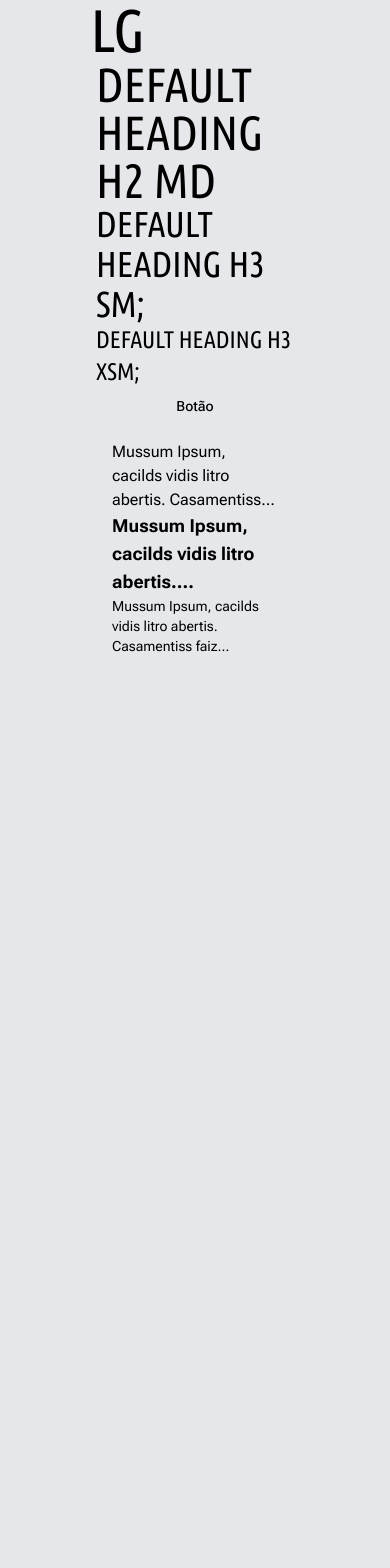
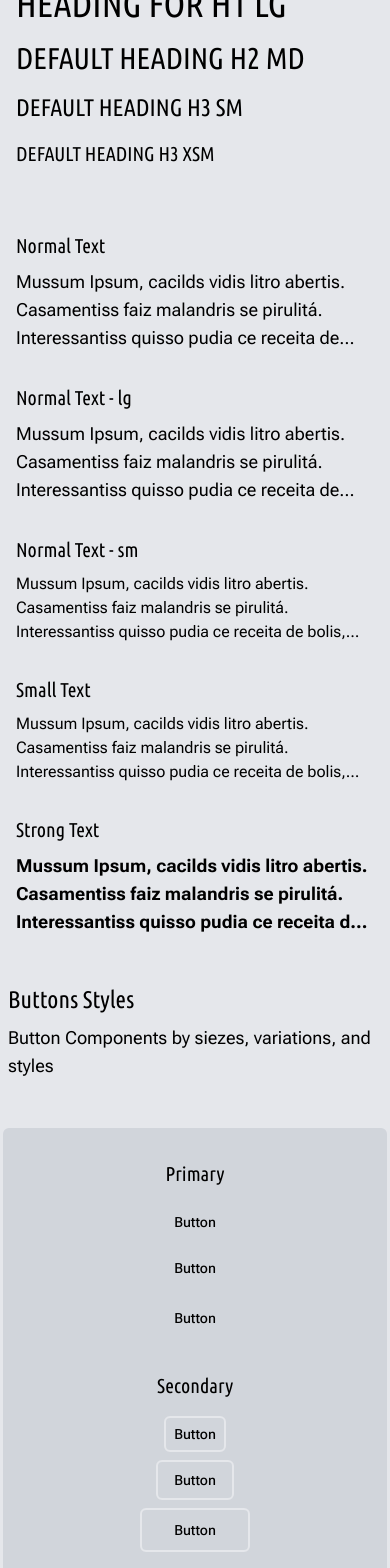
Before and after one commit to JohnnyCarreiro/next-prismic-tailwind-template, a Next.js app: page /components in a window 390 px wide. Shown: the part 432-2000 px from the top of the page. Before the commit the page ends 1200 px from the top, so only its background shows below. Built offline with nearby package versions, Linux system fonts and the light colour scheme.

Commit message:
refactor(comp): refactoring components for responsive layout

```diff
--- a/src/app/components/page.tsx
+++ b/src/app/components/page.tsx
@@ -1,51 +1,24 @@
-import { Button } from '@/components/@core/Button'
 import { Heading } from '@/components/@core/Heading'
 import { Text } from '@/components/@core/Text'
 
+import { Headings } from './sections/Headings'
+import { Buttons } from './sections/Buttons'
+import { Texts } from './sections/Texts'
+
 export default function Home() {
   return (
-    <main className="flex h-full min-h-screen flex-col items-center justify-between px-24 py-24">
-      <Heading as="h1" size="xlg" className={'uppercase'}>
-        Heading for H1 XLG
-      </Heading>
-      <Heading as="h1" size="lg" className={'uppercase'}>
-        Heading for H1 LG
-      </Heading>
-      <Heading className={'uppercase'}>Default Heading H2 MD</Heading>
-      <Heading as="h3" size="sm" className={' uppercase'}>
-        Default Heading H3 SM;
-      </Heading>
-      <Heading as="h4" size="xsm" className={' uppercase'}>
-        Default Heading H3 XSM;
-      </Heading>
-      <Button
-        className={
-          'rounded-full bg-brand_primary px-4 text-primary-950 hover:bg-primary-200'
-        }
-        isLoading={false}
-        variant={'secondary'}
-        disabled={false}
-        size={'sm'}
-      >
-        Botão
-      </Button>
-      <div className="max-w-md p-4 text-secondary-800">
-        <Text as="p" className="line-clamp-3">
-          Mussum Ipsum, cacilds vidis litro abertis. Casamentiss faiz malandris
-          se pirulitá. Interessantiss quisso pudia ce receita de bolis, mais
-          bolis eu num gostis.
-        </Text>
-        <Text as="strong" size="lg" className="line-clamp-3">
-          Mussum Ipsum, cacilds vidis litro abertis. Casamentiss faiz malandris
-          se pirulitá. Interessantiss quisso pudia ce receita de bolis, mais
-          bolis eu num gostis.
-        </Text>
-        <Text as="small" size="sm" className="line-clamp-3">
-          Mussum Ipsum, cacilds vidis litro abertis. Casamentiss faiz malandris
-          se pirulitá. Interessantiss quisso pudia ce receita de bolis, mais
-          bolis eu num gostis.
+    <main className="flex h-full min-h-screen flex-col items-center justify-between sm:p-10 md:p-24">
+      <div className="mb-8 flex w-full max-w-6xl flex-col gap-2 p-4">
+        <Heading className="mb-4 uppercase" as="h1" size="xlg">
+          Default Components and Styles.
+        </Heading>
+        <Text as="p">
+          Use the default components to create your own components and Layouts.
         </Text>
       </div>
+      <Headings />
+      <Texts />
+      <Buttons />
     </main>
   )
 }
--- /dev/null
+++ b/src/app/components/sections/Buttons.tsx
@@ -0,0 +1,94 @@
+import { Button } from '@core-ui/Button'
+import { Heading } from '@core-ui/Heading'
+import { Text } from '@core-ui/Text'
+import React from 'react'
+
+export const Buttons: React.FC = () => {
+  return (
+    <div className="flex w-full max-w-6xl flex-col items-center justify-start gap-4 align-middle">
+      <div className="flex w-full flex-col gap-2 px-2 py-8">
+        <Heading as="h3" size="sm">
+          Buttons Styles
+        </Heading>
+        <Text as="p">Button Components by siezes, variations, and styles</Text>
+      </div>
+      <div className="flex w-full max-w-6xl justify-evenly gap-4 rounded-md bg-gray-300 px-2 py-8 max-sm:w-96 max-sm:flex-col max-sm:gap-8">
+        {/* Primary */}
+        <div className="flex flex-col items-center gap-2">
+          <Heading className="mb-2" as="h3" size="xsm">
+            Primary
+          </Heading>
+          <Button isLoading={false} size={'sm'}>
+            Button
+          </Button>
+          <Button isLoading={false} size={'default'}>
+            Button
+          </Button>
+          <Button isLoading={false} size={'lg'}>
+            Button
+          </Button>
+        </div>
+        {/* Secondary */}
+        <div className="flex flex-col items-center gap-2">
+          <Heading className="mb-2" as="h3" size="xsm">
+            Secondary
+          </Heading>
+          <Button variant={'secondary'} size={'sm'}>
+            Button
+          </Button>
+          <Button variant={'secondary'} size={'default'}>
+            Button
+          </Button>
+          <Button variant={'secondary'} size={'lg'}>
+            Button
+          </Button>
+        </div>
+        {/* ghost */}
+        <div className="flex flex-col items-center gap-2">
+          <Heading className="mb-2" as="h3" size="xsm">
+            Ghost
+          </Heading>
+          <Button variant={'ghost'} size={'sm'}>
+            Button
+          </Button>
+          <Button variant={'ghost'} size={'default'}>
+            Button
+          </Button>
+          <Button variant={'ghost'} size={'lg'}>
+            Button
+          </Button>
+        </div>
+        {/* Loading */}
+        <div className="flex flex-col items-center gap-2">
+          <Heading className="mb-2" as="h3" size="xsm">
+            Loading
+          </Heading>
+          <Button variant={'ghost'} isLoading={true}>
+            Button
+          </Button>
+          <Button variant={'secondary'} isLoading={true}>
+            Button
+          </Button>
+          <Button variant={'default'} isLoading={true}>
+            Button
+          </Button>
+        </div>
+        {/* Disabled */}
+        <div className="flex flex-col items-center gap-2">
+          <Heading className="mb-2" as="h3" size="xsm">
+            Disabled
+          </Heading>
+          <Button variant={'ghost'} disabled={true}>
+            Button
+          </Button>
+          <Button variant={'secondary'} disabled={true}>
+            Button
+          </Button>
+          <Button variant={'default'} disabled={true}>
+            Button
+          </Button>
+        </div>
+      </div>
+    </div>
+  )
+}
--- /dev/null
+++ b/src/app/components/sections/Headings.tsx
@@ -0,0 +1,21 @@
+import { Heading } from '@core-ui/Heading'
+
+export const Headings: React.FC = () => {
+  return (
+    <div className="mb-8 flex w-full max-w-6xl flex-col justify-start gap-4 p-4 align-middle">
+      <Heading as="h1" size="xlg" className={'uppercase'}>
+        Heading for H1 XLG
+      </Heading>
+      <Heading as="h1" size="lg" className={'uppercase'}>
+        Heading for H1 LG
+      </Heading>
+      <Heading className={'uppercase'}>Default Heading H2 MD</Heading>
+      <Heading as="h3" size="sm" className={' uppercase'}>
+        Default Heading H3 SM
+      </Heading>
+      <Heading as="h4" size="xsm" className={' uppercase'}>
+        Default Heading H3 XSM
+      </Heading>
+    </div>
+  )
+}
--- /dev/null
+++ b/src/app/components/sections/Texts.tsx
@@ -0,0 +1,59 @@
+import { Heading } from '@core-ui/Heading'
+import { Text } from '@core-ui/Text'
+
+export const Texts: React.FC = () => {
+  return (
+    <div className="w-full max-w-6xl grid-cols-3 sm:flex sm:flex-col md:grid">
+      <div className="max-w-md p-4 text-secondary-800">
+        <Heading className="mb-2" as="h3" size="xsm">
+          Normal Text
+        </Heading>
+        <Text as="p" className="line-clamp-3">
+          Mussum Ipsum, cacilds vidis litro abertis. Casamentiss faiz malandris
+          se pirulitá. Interessantiss quisso pudia ce receita de bolis, mais
+          bolis eu num gostis.
+        </Text>
+      </div>
+      <div className="max-w-md p-4 text-secondary-800">
+        <Heading className="mb-2" as="h3" size="xsm">
+          Normal Text - lg
+        </Heading>
+        <Text as="p" size="lg" className="line-clamp-3">
+          Mussum Ipsum, cacilds vidis litro abertis. Casamentiss faiz malandris
+          se pirulitá. Interessantiss quisso pudia ce receita de bolis, mais
+          bolis eu num gostis.
+        </Text>
+      </div>
+      <div className="max-w-md p-4 text-secondary-800">
+        <Heading className="mb-2" as="h3" size="xsm">
+          Normal Text - sm
+        </Heading>
+        <Text as="p" size="sm" className="line-clamp-3">
+          Mussum Ipsum, cacilds vidis litro abertis. Casamentiss faiz malandris
+          se pirulitá. Interessantiss quisso pudia ce receita de bolis, mais
+          bolis eu num gostis.
+        </Text>
+      </div>
+      <div className="max-w-md p-4 text-secondary-800">
+        <Heading className="mb-2" as="h3" size="xsm">
+          Small Text
+        </Heading>
+        <Text as="small" size="sm" className="line-clamp-3">
+          Mussum Ipsum, cacilds vidis litro abertis. Casamentiss faiz malandris
+          se pirulitá. Interessantiss quisso pudia ce receita de bolis, mais
+          bolis eu num gostis.
+        </Text>
+      </div>
+      <div className="max-w-md p-4 text-secondary-800">
+        <Heading className="mb-2" as="h3" size="xsm">
+          Strong Text
+        </Heading>
+        <Text as="strong" className="line-clamp-3">
+          Mussum Ipsum, cacilds vidis litro abertis. Casamentiss faiz malandris
+          se pirulitá. Interessantiss quisso pudia ce receita de bolis, mais
+          bolis eu num gostis.
+        </Text>
+      </div>
+    </div>
+  )
+}
--- a/src/app/page.tsx
+++ b/src/app/page.tsx
@@ -1,13 +1,23 @@
-import { Button } from '@/components/@core/Button'
-import { Heading } from '@/components/@core/Heading'
-import { Text } from '@/components/@core/Text'
+import { Heading } from '@core-ui/Heading'
+import { Text } from '@core-ui/Text'
 
 export default function Home() {
   return (
     <main className="flex h-full min-h-screen flex-col items-center justify-between px-24 py-24">
-      <Heading as="h1" size="xlg" className={'uppercase'}>
-        Home Page
-      </Heading>
+      <div className="mb-4 flex w-full max-w-6xl flex-col gap-2 p-4">
+        <Heading as="h1" size="xlg" className={'text-center uppercase'}>
+          Home Page
+        </Heading>
+        <Text>
+          Get all components{' '}
+          <a
+            href="/components"
+            className="underline underline-offset-2 transition-all delay-300 hover:text-brand-primary"
+          >
+            here
+          </a>
+        </Text>
+      </div>
     </main>
   )
 }
--- a/src/components/@core/Button.tsx
+++ b/src/components/@core/Button.tsx
@@ -4,12 +4,13 @@ import { Loader2 } from 'lucide-react'
 import { cn } from '@/lib/utils'
 
 const buttonVariants = cva(
-  'active:scale-95 inline-flex items-center justify-center rounded-md text-sm font-medium transition-colors focus:outline-none focus:ring-2 focus:ring-slate-400 focus:ring-offset-2 disabled:opacity-50 disabled:cursor-not-allowed',
+  'active:scale-95 inline-flex items-center justify-center rounded-md text-sm font-medium transition duration-300 focus:outline-none focus:ring-2 focus:ring-slate-400 focus:ring-offset-2 disabled:opacity-70 disabled:cursor-not-allowed',
   {
     variants: {
       variant: {
-        default: 'bg-slate-900 text-white hover:bg-slate-800',
-        secondary: 'bg-indigo-900 text-indigo-100 hover:bg-indigo-800',
+        default: 'bg-brand-primary text-primary-950 hover:bg-primary-200',
+        secondary:
+          'bg-transparent text-primary-900 border-2 border-primary-900 hover:bg-brand-primary hover:border-transparent',
         ghost: 'bg-transparent hover:text-slate-900 hover:bg-slate-200',
       },
       size: {
--- a/src/components/@core/Heading.tsx
+++ b/src/components/@core/Heading.tsx
@@ -4,11 +4,11 @@ import { VariantProps, cva } from 'class-variance-authority'
 const textVariantProps = cva('text-inherit leading-relaxed font-brand', {
   variants: {
     size: {
-      xsm: 'text-2xl',
-      sm: 'text-4xl',
-      md: 'text-5xl',
-      lg: 'text-6xl',
-      xlg: 'text-7xl',
+      xsm: 'text-2xl max-md:text-xl',
+      sm: 'text-4xl max-sm:text-2xl max-md:text-3xl ',
+      md: 'text-5xl max-sm:text-3xl max-md:text-4xl ',
+      lg: 'text-6xl max-sm:text-4xl max-md:text-5xl ',
+      xlg: 'text-7xl max-sm:text-5xl max-md:text-6xl ',
     },
   },
   defaultVariants: {
--- a/src/components/@core/Text.tsx
+++ b/src/components/@core/Text.tsx
@@ -4,9 +4,9 @@ import { VariantProps, cva } from 'class-variance-authority'
 const textVariantProps = cva('text-inherit leading-relaxed', {
   variants: {
     size: {
-      sm: 'text-sm',
-      md: 'text-base',
-      lg: 'text-lg',
+      sm: 'text-sm max-sm:text-base',
+      md: 'text-base max-sm:text-lg',
+      lg: 'text-lg max-sm:text-xlg',
     },
   },
   defaultVariants: {
@@ -49,7 +49,7 @@ export const Text = <C extends React.ElementType = AllowedTags>({
   size,
   ...other
 }: TextProps<C>) => {
-  const Component = as || 'span'
+  const Component = as || 'p'
 
   return (
     <Component className={cn(textVariantProps({ className, size }))} {...other}>
--- a/src/styles/tokens/colors.ts
+++ b/src/styles/tokens/colors.ts
@@ -97,9 +97,9 @@ exports.default = {
     950: '#08261e',
   },
 
-  brand_primary: '#60c6c5',
-  brand_analogous: '#7360c6',
-  brand_secondary: '#605b55',
+  'brand-primary': '#60c6c5',
+  'brand-analogous': '#7360c6',
+  'brand-secondary': '#605b55',
 
   // info: '#60b3c6',
   // danger: '#c66061',
--- a/tsconfig.json
+++ b/tsconfig.json
@@ -26,6 +26,9 @@
     "paths": {
       "@/*": [
         "./src/*"
+      ],
+      "@core-ui/*": [
+        "./src/components/@core/*"
       ]
     }
   },
```
